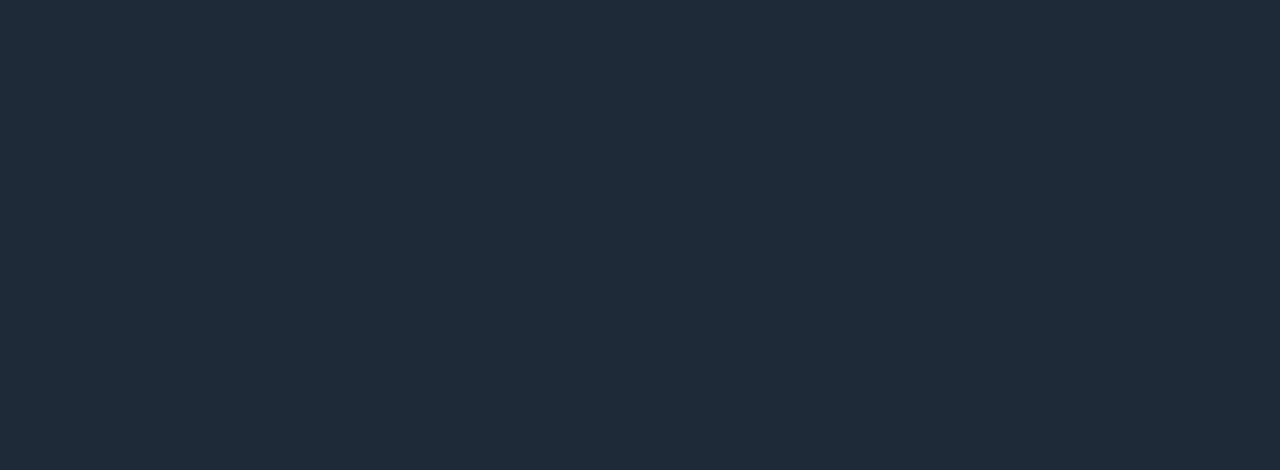
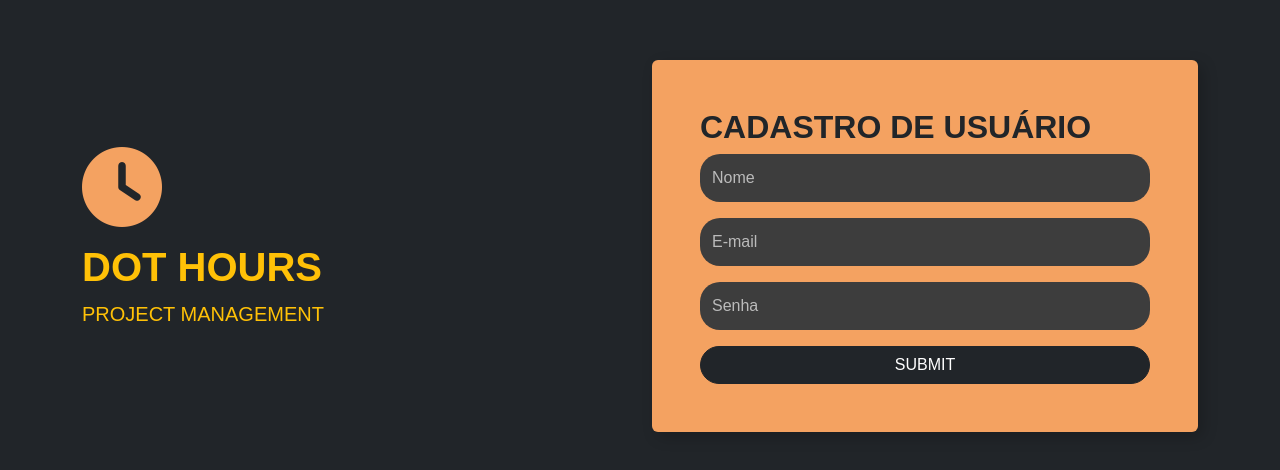
Before and after one commit to JoaoVictorBES/dot-hours-ui, an Angular app: page /cadastro-usuario in a window 1280 px wide. Before the commit this address led to /. Shown: the part 154-624 px from the top of the page. Built offline with nearby package versions, Linux system fonts and the light colour scheme.

Commit message:
Adicionando componente de cadastro de usuario e desenvolvendo o design

```diff
--- a/src/app/Components/dashboard/dashboard.component.html
+++ b/src/app/Components/dashboard/dashboard.component.html
@@ -1,13 +1,14 @@
-<div class="box-container">
-    <div class="sidebar">
+<div class="container-fluid">
+    <div class="row">
 
+        <!-- Sidebar -->
+        <div class="col-lg-2 sidebar text-center">
             <div class="profile">
                 <img src="/src/assets/Design_sem_nome-removebg-verde-preview.png" alt="Admin Silva">
                 <h2>Admin Silva</h2>
             </div>
-
-        <nav>
-            <ul>
+            <nav class="text-start">
+                <ul class="list-unstyled">
                     <li>Dashboard</li>
                     <li>Projetos</li>
                     <li>Atividades</li>
@@ -16,19 +17,21 @@
                     <li>Gerenciamento de Usuário</li>
                 </ul>
             </nav>
-
         </div>
 
+        <!-- Conteúdo Principal -->
+        <div class="col-lg-10 offset-lg-2">
 
+            <!-- Top Bar -->
+            <div class="row mt-3">
+                <div class="col text-end">
+                    <button class="btn btn-warning">Nova Tarefa</button>
+                </div>
+            </div>
 
-    <main>
-
-        <section class="top-bar">
-            <button class="nova-tarefa">Nova Tarefa</button>
-        </section>
-
-        <section class="container">
-
+            <!-- Projetos e Atividades -->
+            <div class="row mt-4">
+                <div class="col-lg-6">
                     <div class="box-projetos">
                         <h3>Projetos</h3>
                         <div *ngFor="let projeto of projetos" class="item">
@@ -37,7 +40,9 @@
                             <p>{{ projeto.descricao }} - {{ projeto.status }}</p>
                         </div>
                     </div>
+                </div>
 
+                <div class="col-lg-6">
                     <div class="box-atividades">
                         <h3>Atividades</h3>
                         <div *ngFor="let atividade of atividades" class="item">
@@ -45,32 +50,40 @@
                             <span>{{ atividade.status }} - {{ atividade.usuarioResponsavel.nome }}</span>
                         </div>
                     </div>
+                </div>
+            </div>
 
-        </section>
-
-        <section class="botoes">
-
+            <!-- Botões -->
+            <div class="row mt-4 text-center botoes">
+                <div class="col-lg-3">
                     <div class="botao">
                         <i class="fa-solid fa-clipboard-list"></i>
                         <span>Gerenciamento de Projetos</span>
                     </div>
+                </div>
 
+                <div class="col-lg-3">
                     <div class="botao destaque">
                         <i class="fa-solid fa-chart-pie"></i>
                         <span>Relatórios</span>
                     </div>
+                </div>
 
+                <div class="col-lg-3">
                     <div class="botao">
                         <i class="fa-solid fa-user"></i>
                         <span>Gerenciamento de Usuários</span>
                     </div>
+                </div>
 
+                <div class="col-lg-3">
                     <div class="botao">
                         <i class="fa-solid fa-user"></i>
                         <span>Gerenciamento de Usuários</span>
                     </div>
+                </div>
+            </div>
 
-        </section>
-
-    </main>
         </div>
+    </div>
+</div>
--- a/src/app/Components/dashboard/dashboard.component.scss
+++ b/src/app/Components/dashboard/dashboard.component.scss
@@ -1,23 +1,27 @@
-.box-container{
-    display: flex;
-    margin: 0;
-    font-family: Arial, sans-serif;
-    background-color: #1e2a38;
-    color: white;
-    max-height: 100vh;
+*{
+    color: aliceblue;
 }
 
 .sidebar {
-    width: 200px;
-    background:#171C2D;
+    background: #171C2D;
+    height: 100vh;
     padding: 20px;
     position: fixed;
-    height: 100vh;
-    font-size: 20px;
 }
 
-.profile {
-    text-align: center;
+.sidebar nav ul {
+    list-style: none;
+    padding: 0;
+}
+
+.sidebar nav ul li {
+    padding: 10px 0;
+    cursor: pointer;
+    font-weight: bold;
+    letter-spacing: 2px;
+    margin-bottom: 10px;
+    text-transform: uppercase;
+    color: antiquewhite;
 }
 
 .profile img {
@@ -27,94 +31,31 @@
     margin-bottom: 10px;
 }
 
-nav ul {
-    margin-top: 80px;
-    list-style: none;
-    padding: 0;
-}
-
-nav ul li {
-    padding: 10px;
-    cursor: pointer;
+.profile{
     margin-bottom: 20px;
 }
 
-main {
-    margin-left: 270px;
-    padding: 20px;
-    flex: 1;
-}
-
-.top-bar {
-    display: flex;
-    justify-content: baseline;
-    margin-bottom: 20px;
-
-}
-
-.nova-tarefa {
-    background: #f39c12;
-    border: none;
-    padding: 10px 15px;
-    cursor: pointer;
-    color: white;
-    border-radius: 5px;
-
-}
-
-.container {
-    display: flex;
-    gap: 20px;
-    margin-left: -15px;
-}
-
-.box-atividades, .box-projetos{
+.box-projetos, .box-atividades {
     background: #273c51;
     padding: 20px;
-    max-width: 37rem;
     border-radius: 10px;
-    flex: 1;
-    margin-right: 20px;
     height: 30rem;
 }
 
-.item {
-    background: #1e2a38;
-    padding: 10px;
-    margin-top: 10px;
-    border-radius: 5px;
-}
-
-.botoes {
-    display: flex;
-    justify-content: center;
-    margin-top: 40px;
-    gap: 70px;
-    margin-right: 20px;
-}
-
-.botao {
+.botoes .botao {
     background: #273c51;
-    padding: 15px;
+    padding: 20px;
     border-radius: 10px;
     text-align: center;
     cursor: pointer;
-    width: 15rem;
-    height: 15rem;
-    display: grid;
-    align-items: center;
-    margin-bottom: 20px;
-    margin-right: 20px;
-}
-
-.botao i{
-    font-size: 90px;
-}
-
-span{
-    font-size: 18px;
 }
 
 .destaque {
     background: #f39c12;
 }
+
+.botao i {
+    font-size: 2rem;
+    margin-bottom: 10px;
+    display: block;
+}
--- /dev/null
+++ b/src/app/Components/dashboard/layout/cadastro-usuario/cadastro-usuario.component.html
@@ -0,0 +1,33 @@
+<div class="container-fluid vh-100 d-flex align-items-center bg-dark">
+    <div class="container">
+        <div class="row align-items-center">
+            <!-- Seção da logo -->
+            <div class="col-lg-6 text-center text-lg-start text-warning logo-section">
+                <div class="logo">
+                    <i class="fa-solid fa-clock fa-5x"></i> <!-- Ícone de relógio -->
+                </div>
+                <h1 class="fw-bold mt-3">DOT HOURS</h1>
+                <p class="fs-5">PROJECT MANAGEMENT</p>
+            </div>
+
+            <!-- Seção do formulário -->
+            <div class="col-lg-6">
+                <div class="form-section p-5 rounded">
+                    <h2 class="fw-bold text-dark">CADASTRO DE USUÁRIO</h2>
+                    <form>
+                        <div class="mb-3">
+                            <input type="text" class="form-control input-custom" placeholder="Nome">
+                        </div>
+                        <div class="mb-3">
+                            <input type="email" class="form-control input-custom" placeholder="E-mail">
+                        </div>
+                        <div class="mb-3">
+                            <input type="password" class="form-control input-custom" placeholder="Senha">
+                        </div>
+                        <button type="submit" class="btn btn-dark w-100">SUBMIT</button>
+                    </form>
+                </div>
+            </div>
+        </div>
+    </div>
+</div>
--- /dev/null
+++ b/src/app/Components/dashboard/layout/cadastro-usuario/cadastro-usuario.component.scss
@@ -0,0 +1,25 @@
+.logo-section .logo i {
+    color: #f4a261;
+}
+
+.form-section {
+    background-color: #f4a261;
+    box-shadow: 5px 5px 15px rgba(0, 0, 0, 0.2);
+    border-radius: 15px;
+}
+
+.input-custom {
+    background-color: #3d3d3d;
+    border: none;
+    color: white;
+    border-radius: 20px;
+    padding: 12px;
+}
+
+.input-custom::placeholder {
+    color: #bbb;
+}
+
+.btn {
+    border-radius: 20px;
+}
--- a/src/app/app.routes.ts
+++ b/src/app/app.routes.ts
@@ -1,6 +1,7 @@
 import { Routes } from '@angular/router';
 import { LoginComponent } from './Auth/login/login.component';
 import { DashboardComponent } from './Components/dashboard/dashboard.component';
+import { CadastroUsuarioComponent } from './Components/dashboard/layout/cadastro-usuario/cadastro-usuario.component';
 
 export const routes: Routes = [
 
@@ -8,6 +9,8 @@ export const routes: Routes = [
 
     {path: 'login', component: LoginComponent},
 
-    {path: 'dashboard-admin', component: DashboardComponent}
+    {path: 'dashboard-admin', component: DashboardComponent},
+
+    {path: 'cadastro-usuario', component: CadastroUsuarioComponent}
 
 ];
--- a/src/index.html
+++ b/src/index.html
@@ -7,6 +7,7 @@
   <meta name="viewport" content="width=device-width, initial-scale=1">
   <link rel="icon" type="image/x-icon" href="favicon.ico">
   <script src="https://kit.fontawesome.com/2e789d7b88.js" crossorigin="anonymous"></script>
+  <link href="https://cdn.jsdelivr.net/npm/bootstrap@5.3.2/dist/css/bootstrap.min.css" rel="stylesheet">
 </head>
 <body>
   <app-root></app-root>
```
Also changed, not shown: src/app/Components/dashboard/layout/cadastro-usuario/cadastro-usuario.component.ts (added, +15 -0 lines), 1 other file (tests, documents, lock files or other folders). Lines whose indentation alone changed are shown as unchanged.
